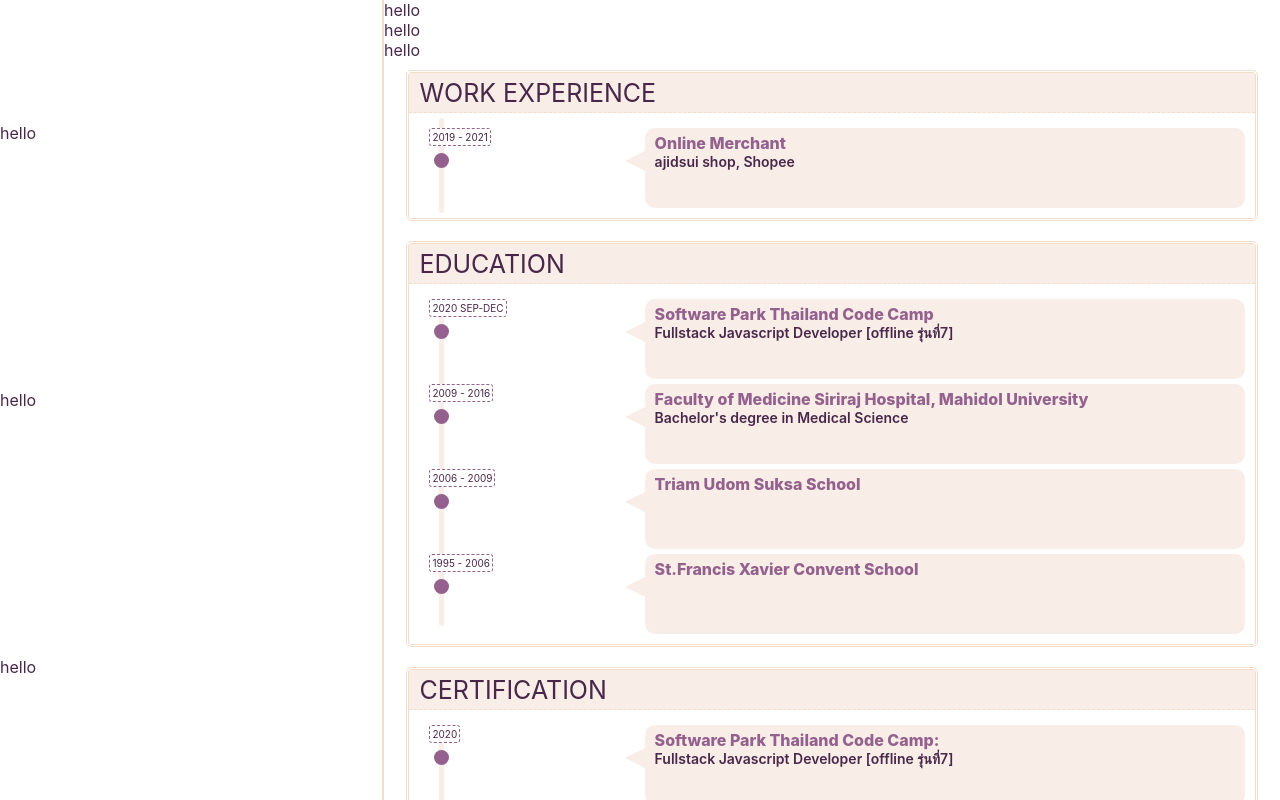
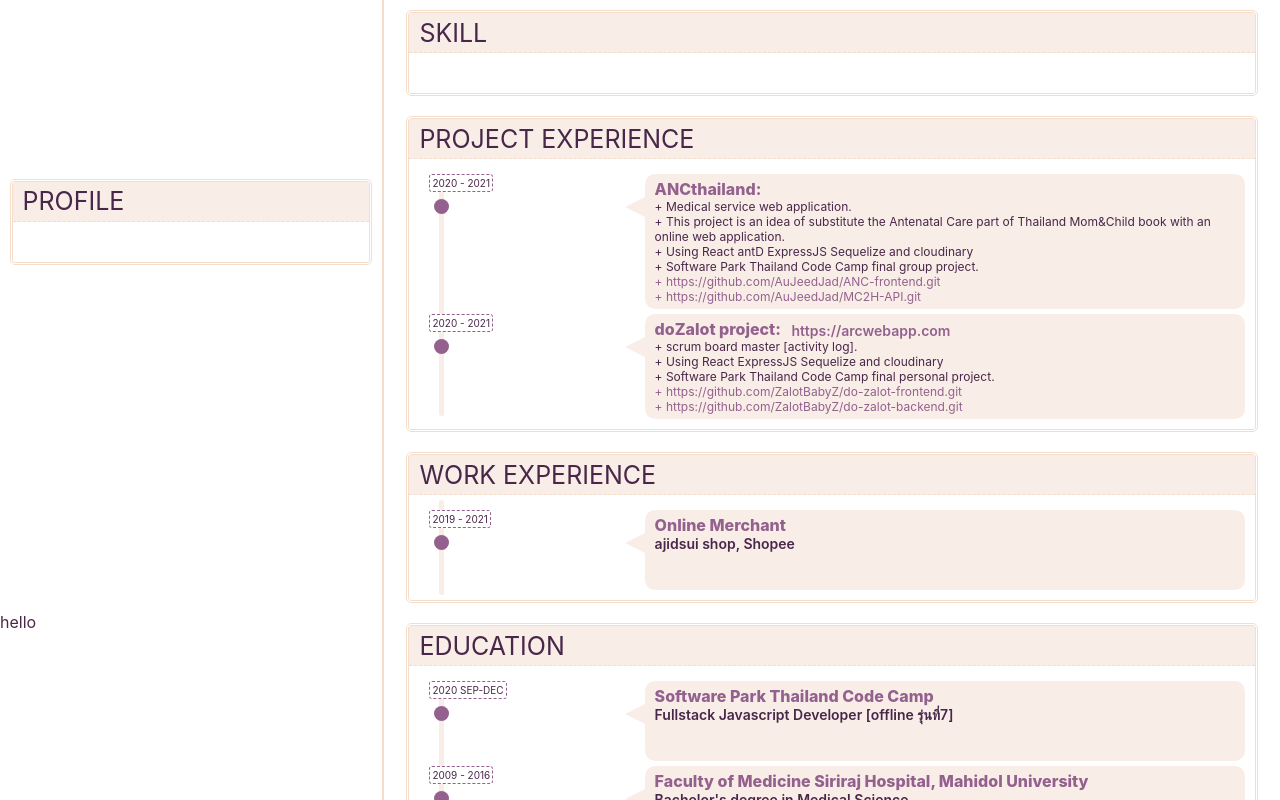
Before and after one commit to ZalotBabyZ/resume, a React (Create React App) app: page / in a window 1280 px wide. Built offline with nearby package versions, Linux system fonts and the light colour scheme.

Commit message:
all timeline card complete

```diff
--- a/src/App.css
+++ b/src/App.css
@@ -112,7 +112,14 @@ a:hover {
   padding: 10px;
   font-size: 15px;
 }
-
+.card:hover .card-head {
+  background: -webkit-linear-gradient(
+    75deg,
+    var(--secondaryLight-color),
+    var(--secondaryDark-color),
+    var(--primaryLight-color)
+  );
+}
 .line {
   position: absolute;
   left: 30px;
@@ -125,7 +132,6 @@ a:hover {
 .card-body:hover .line {
   background: -webkit-linear-gradient(
     45deg,
-    var(--primaryLight-color),
     var(--secondaryDark-color),
     var(--secondaryLight-color),
     var(--secondaryDark-color)
@@ -182,7 +188,7 @@ a:hover {
 }
 .timeline-point:hover ~ .timeline-list {
   background: -webkit-linear-gradient(
-    45deg,
+    -75deg,
     var(--secondaryLight-color),
     var(--secondaryDark-color),
     var(--primaryLight-color)
--- a/src/App.js
+++ b/src/App.js
@@ -5,7 +5,6 @@ import EducationCard from './components/EducationCard';
 import ExperienceCard from './components/ExperienceCard';
 import ProjectCard from './components/ProjectCard';
 import MiniprojectCard from './components/MiniprojectCard';
-import PhotoCard from './components/PhotoCard';
 import ProfileCard from './components/ProfileCard';
 import SkillCard from './components/SkillCard';
 
@@ -14,17 +13,16 @@ function App() {
     <div className="App">
       <div className="page-container">
         <div className="left-container">
-          <PhotoCard />
-          <SkillCard />
+          <ProfileCard />
           <ContactCard />
         </div>
         <div className="right-container">
-          <ProfileCard />
+          <SkillCard />
           <ProjectCard />
-          <MiniprojectCard />
           <ExperienceCard />
           <EducationCard />
           <CertificationCard />
+          <MiniprojectCard />
         </div>
       </div>
     </div>
--- a/src/components/CertificationCard/index.js
+++ b/src/components/CertificationCard/index.js
@@ -49,7 +49,7 @@ function CertificationCard() {
               <div className="timeline-list">
                 <div className="list-head--wrap">
                   {list.web ? (
-                    <a href={list.web} className="list-head">
+                    <a href={list.web} className="list-head" target="_blank">
                       {list.place}:
                     </a>
                   ) : (
--- a/src/components/EducationCard/index.js
+++ b/src/components/EducationCard/index.js
@@ -40,7 +40,7 @@ function EducationCard() {
               <div className="timeline-date"> {list.year} </div>
               <div className="timeline-list">
                 {list.web ? (
-                  <a href={list.web} className="list-head">
+                  <a href={list.web} className="list-head" target="_blank">
                     {list.place}
                   </a>
                 ) : (
--- a/src/components/ExperienceCard/index.js
+++ b/src/components/ExperienceCard/index.js
@@ -1,6 +1,6 @@
 import React from 'react';
 
-const educate = [
+const work = [
   {
     year: '2019 - 2021',
     work: 'Online Merchant',
@@ -15,14 +15,14 @@ function ExperienceCard() {
       <div className="card-head">WORK EXPERIENCE</div>
       <div className="card-body">
         <div className="line"></div>
-        {educate.map((list) => {
+        {work.map((list) => {
           return (
             <div className="timeline-object">
               <div className="timeline-point"> </div>
               <div className="timeline-date"> {list.year} </div>
               <div className="timeline-list">
                 {list.web ? (
-                  <a href={list.web} className="list-head">
+                  <a href={list.web} className="list-head" target="_blank">
                     {list.work}
                   </a>
                 ) : (
--- a/src/components/MiniprojectCard/index.js
+++ b/src/components/MiniprojectCard/index.js
@@ -1,8 +1,75 @@
 import React from 'react';
 import './style.css';
+const project = [
+  {
+    year: '2020 OCT',
+    name: 'Pig dice game',
+    web: 'https://zalotbabyz.github.io/MiniProject_TossGame/',
+    list: [
+      {
+        content: 'Use react class.',
+        link: '',
+      },
+      { content: 'Software Park Thailand Code Camp mini project.', link: '' },
+      {
+        content: 'https://github.com/ZalotBabyZ/MiniProject_TossGame.git',
+        link: 'https://github.com/ZalotBabyZ/MiniProject_TossGame.git',
+      },
+    ],
+  },
+  {
+    year: '2020 AUG',
+    name: 'Oh my muffins game',
+    web: 'https://scratch.mit.edu/projects/417525287',
+    list: [
+      {
+        content: 'SCRATCH PROJECT',
+        link: '',
+      },
+      { content: 'Software Park Thailand Precode Camp project.', link: '' },
+    ],
+  },
+];
 
 function MiniprojectCard() {
-  return <div className="container-miniproject-card">hello</div>;
+  return (
+    <div className="card">
+      <div className="card-head">MINI PROJECT</div>
+      <div className="card-body">
+        <div className="line"></div>
+        {project.map((list) => {
+          return (
+            <div className="timeline-object">
+              <div className="timeline-point"> </div>
+              <div className="timeline-date"> {list.year} </div>
+              <div className="timeline-list">
+                <div className="list-head--wrap">
+                  <span className="list-head">{list.name}:</span>
+                  {list.web ? (
+                    <a href={list.web} className="list-subhead" target="_blank">
+                      &nbsp;&nbsp;&nbsp;{list.web}
+                    </a>
+                  ) : null}
+                </div>
+                {list.list.map((note) => {
+                  if (!note.link) {
+                    return <p> + {note.content}</p>;
+                  }
+                  return (
+                    <p>
+                      <a href={note.link} target="_blank">
+                        + {note.link}
+                      </a>
+                    </p>
+                  );
+                })}
+              </div>
+            </div>
+          );
+        })}
+      </div>
+    </div>
+  );
 }
 
 export default MiniprojectCard;
--- a/src/components/PhotoCard/index.js
+++ /dev/null
@@ -1,8 +0,0 @@
-import React from 'react';
-import './style.css';
-
-function PhotoCard() {
-  return <div className="container-photo-card">hello</div>;
-}
-
-export default PhotoCard;
--- a/src/components/PhotoCard/style.css
+++ /dev/null
@@ -1,5 +0,0 @@
-.container-photo-card {
-  width: 100%;
-  border-radius: 5px;
-  background-color: white;
-}
--- a/src/components/ProfileCard/index.js
+++ b/src/components/ProfileCard/index.js
@@ -2,7 +2,12 @@ import React from 'react';
 import './style.css';
 
 function ProfileCard() {
-  return <div className="container-profile-card">hello</div>;
+  return (
+    <div className="card">
+      <div className="card-head">PROFILE</div>
+      <div className="card-body"></div>
+    </div>
+  );
 }
 
 export default ProfileCard;
--- a/src/components/ProjectCard/index.js
+++ b/src/components/ProjectCard/index.js
@@ -1,8 +1,92 @@
 import React from 'react';
-import './style.css';
-
+const project = [
+  {
+    year: '2020  -  2021',
+    name: 'ANCthailand',
+    web: '',
+    list: [
+      { content: 'Medical service web application.', link: '' },
+      {
+        content:
+          'This project is an idea of substitute the Antenatal Care part of Thailand Mom&Child book with an online web application.',
+        link: '',
+      },
+      {
+        content: 'Using React antD ExpressJS Sequelize and cloudinary',
+        link: '',
+      },
+      { content: 'Software Park Thailand Code Camp final group project.', link: '' },
+      {
+        content: 'github frontend:https://github.com/AuJeedJad/ANC-frontend.git',
+        link: 'https://github.com/AuJeedJad/ANC-frontend.git',
+      },
+      {
+        content: 'github backend: https://github.com/AuJeedJad/MC2H-API.git',
+        link: 'https://github.com/AuJeedJad/MC2H-API.git',
+      },
+    ],
+  },
+  {
+    year: '2020  -  2021',
+    name: 'doZalot project',
+    web: 'https://arcwebapp.com',
+    list: [
+      { content: 'scrum board master [activity log].', link: '' },
+      {
+        content: 'Using React ExpressJS Sequelize and cloudinary',
+        link: '',
+      },
+      { content: 'Software Park Thailand Code Camp final personal project.', link: '' },
+      {
+        content: 'github frontend: https://github.com/ZalotBabyZ/do-zalot-frontend.git',
+        link: 'https://github.com/ZalotBabyZ/do-zalot-frontend.git',
+      },
+      {
+        content: 'github backend: https://github.com/ZalotBabyZ/do-zalot-backend.git',
+        link: 'https://github.com/ZalotBabyZ/do-zalot-backend.git',
+      },
+    ],
+  },
+];
 function ProjectCard() {
-  return <div className="container-project-card">hello</div>;
+  return (
+    <div className="card">
+      <div className="card-head">PROJECT EXPERIENCE</div>
+      <div className="card-body">
+        <div className="line"></div>
+        {project.map((list) => {
+          return (
+            <div className="timeline-object">
+              <div className="timeline-point"> </div>
+              <div className="timeline-date"> {list.year} </div>
+              <div className="timeline-list">
+                <div className="list-head--wrap">
+                  <span className="list-head">{list.name}:</span>
+                  {list.web ? (
+                    <a href={list.web} className="list-subhead" target="_blank">
+                      &nbsp;&nbsp;&nbsp;{list.web}
+                    </a>
+                  ) : null}
+                </div>
+                {list.list.map((note) => {
+                  if (!note.link) {
+                    return <p> + {note.content}</p>;
+                  }
+                  return (
+                    <p>
+                      <a href={note.link} target="_blank">
+                        + {note.link}
+                      </a>
+                    </p>
+                  );
+                })}
+              </div>
+            </div>
+          );
+        })}
+      </div>
+    </div>
+  );
 }
 
 export default ProjectCard;
--- a/src/components/SkillCard/index.js
+++ b/src/components/SkillCard/index.js
@@ -2,7 +2,12 @@ import React from 'react';
 import './style.css';
 
 function SkillCard() {
-  return <div className="container-skill-card">hello</div>;
+  return (
+    <div className="card">
+      <div className="card-head">SKILL</div>
+      <div className="card-body"></div>
+    </div>
+  );
 }
 
 export default SkillCard;
```
Also changed, not shown: 1 other file (tests, documents, lock files or other folders).
